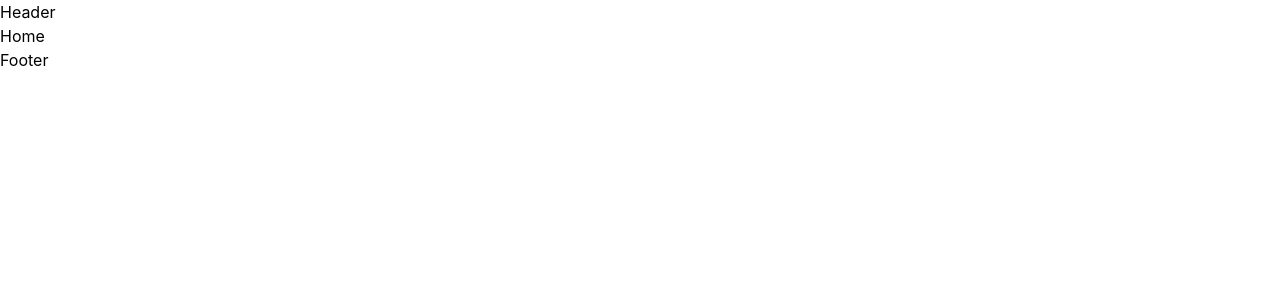
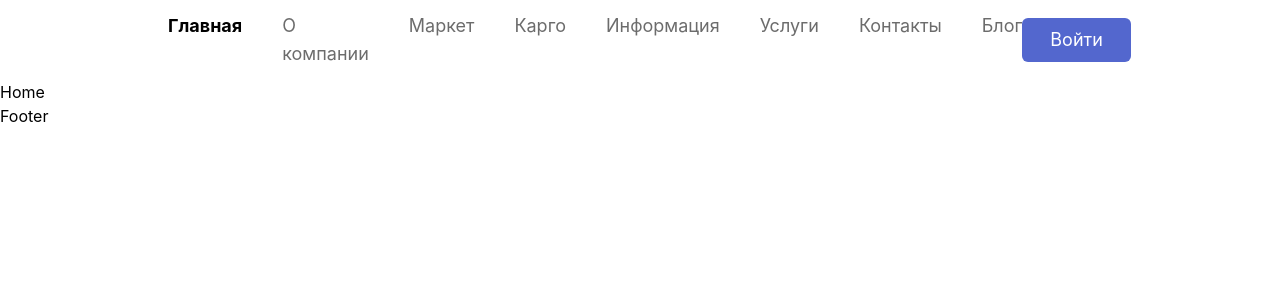
Before and after one commit to IbRuslan/test-cargo, a Vue app: page / in a window 1280 px wide. Shown: the top 300 px of the page. Built offline with nearby package versions, Linux system fonts and the light colour scheme.

Commit message:
complete header

```diff
--- a/src/App.vue
+++ b/src/App.vue
@@ -2,10 +2,9 @@
 import {defineComponent} from "vue";
 import SuperHeader from "@/components/layout/Header.vue";
 import SuperFooter from "@/components/layout/Footer.vue";
-import NotFound from "@/views/NotFound.vue";
 
 export default defineComponent({
-  components: {NotFound, SuperHeader, SuperFooter}
+  components: {SuperHeader, SuperFooter}
 })
 </script>
 
--- a/src/components/common/Button.vue
+++ b/src/components/common/Button.vue
@@ -0,0 +1,12 @@
+<script setup>
+defineProps({
+  buttonClasses: String,
+  handleClick: Function
+})
+</script>
+
+<template>
+  <button :class="buttonClasses" class="bg-[#5367CE] py-2 px-7 text-white rounded-md text-lg cursor-pointer hover:bg-[#455DDD] active:bg-[#3350E8]" @click="handleClick">
+    <slot></slot>
+  </button>
+</template>
--- a/src/components/layout/Header.vue
+++ b/src/components/layout/Header.vue
@@ -1,3 +1,81 @@
+<script>
+import SuperButton from "@/components/common/Button.vue";
+
+export default {
+  components: {SuperButton},
+  methods: {
+    isRouteActive(routeName) {
+      return this.$route.name === routeName;
+    }
+  }
+};
+</script>
+
 <template>
-  <header>Header</header>
+  <header class="h-20 flex justify-center items-center">
+    <div class="w-4/5">
+      <div class="flex justify-between items-center px-10">
+        <router-link
+            :to="{ name: 'Home' }"
+            :class="{ 'text-black': $route.name === 'Home', 'font-bold': $route.name === 'Home' }"
+            class="text-[#6C6C6C]"
+        >
+          <img src="/src/assets/images/icons/logo-svgrepo.svg" alt="logo">
+        </router-link>
+        <nav class="text-lg flex justify-between gap-10">
+          <router-link
+              :to="{ name: 'Home' }"
+              :class="{ 'text-black': $route.name === 'Home', 'font-bold': $route.name === 'Home' }"
+              class="text-[#6C6C6C] hover:text-black"
+          >
+            Главная
+          </router-link>
+          <router-link
+              :to="{ name: 'About' }"
+              :class="{ 'text-black': $route.name === 'About', 'font-bold': $route.name === 'About' }"
+              class="text-[#6C6C6C] hover:text-black"
+          >
+            О компании
+          </router-link>
+          <router-link
+              :to="{ name: '' }"
+              class="text-[#6C6C6C] hover:text-black"
+          >
+            Маркет
+          </router-link>
+          <router-link
+              :to="{ name: '' }"
+              class="text-[#6C6C6C] hover:text-black"
+          >
+            Карго
+          </router-link>
+          <router-link
+              :to="{ name: '' }"
+              class="text-[#6C6C6C] hover:text-black"
+          >
+            Информация
+          </router-link>
+          <router-link
+              :to="{ name: '' }"
+              class="text-[#6C6C6C] hover:text-black"
+          >
+            Услуги
+          </router-link>
+          <router-link
+              :to="{ name: '' }"
+              class="text-[#6C6C6C] hover:text-black"
+          >
+            Контакты
+          </router-link>
+          <router-link
+              :to="{ name: '' }"
+              class="text-[#6C6C6C] hover:text-black"
+          >
+            Блог
+          </router-link>
+        </nav>
+        <SuperButton>Войти</SuperButton>
+      </div>
+    </div>
+  </header>
 </template>
```
Also changed, not shown: src/components/common/Input.vue (deleted), src/components/common/TextArea.vue (deleted).
